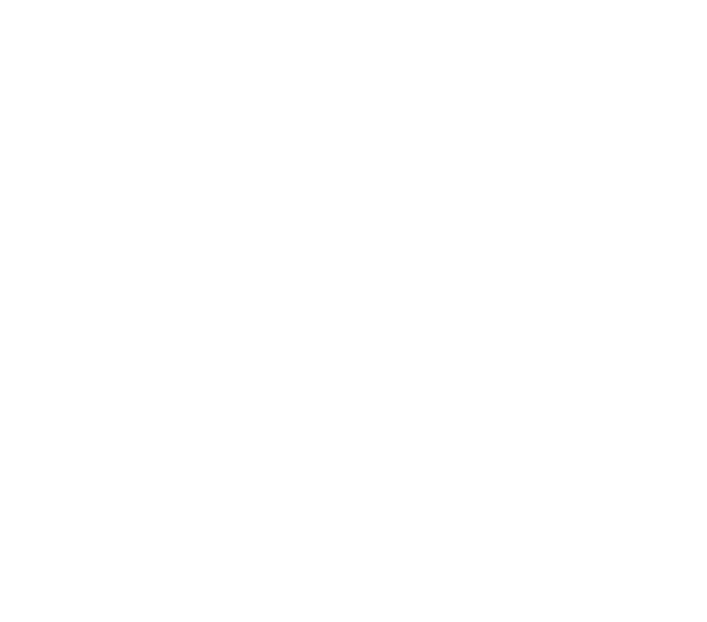
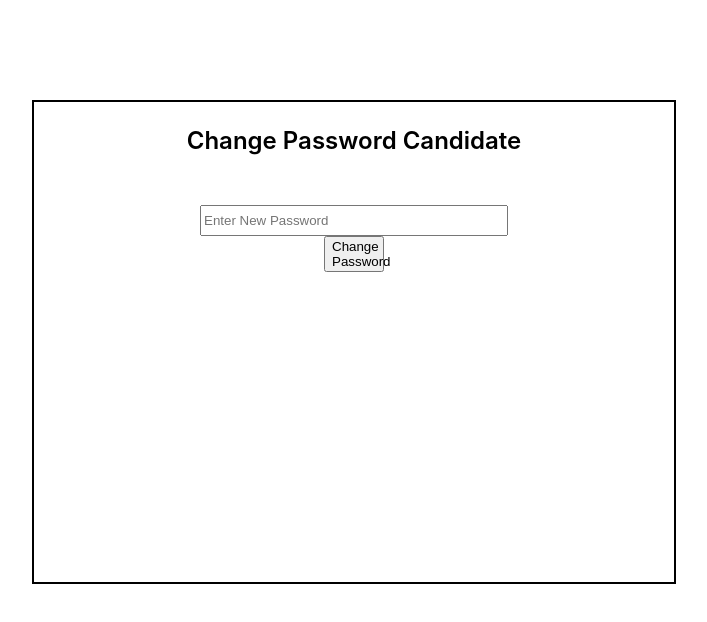
Before and after one commit to gauravbasantani/ccr-react, a React (Create React App) app: page /enterpassword in a window 1280 px wide. Before the commit this address had no page. Shown: the top 622 px of the page, without its empty margins (286-993 px from the left). Built offline with nearby package versions, Linux system fonts and the light colour scheme.

Commit message:
newReactcode

```diff
--- a/src/App.tsx
+++ b/src/App.tsx
@@ -12,6 +12,7 @@
 import Rating from './components/Rating';
 import ForgotPasswordCand from './components/ForgotPasswordCand';
 import EnterOTP from './components/EnterOTP';
+import EnterPassword from './components/EnterPassword';
 
 
 function App() {
@@ -31,6 +32,8 @@
       <Route path='/rating' element={<Rating/>}/>
        <Route path='/enteremail' element={<ForgotPasswordCand/>}/>
    <Route path='/enterotp' element={<EnterOTP/>}/>
+   <Route path='/enterpassword' element={<EnterPassword/>}/>
+
 
     </Routes>
     </BrowserRouter>
--- a/src/components/EnterPassword.tsx
+++ b/src/components/EnterPassword.tsx
@@ -1,9 +1,56 @@
-import React from 'react'
+import axios from 'axios';
+import React, { useState } from 'react';
+
+type AuthPassword = {
+  candidate_password: string;
+}
 
 const EnterPassword = () => {
+  const [data, setData] = useState<AuthPassword>({
+    candidate_password: '',
+  });
+
+  let storedEmail = localStorage.getItem('candidate_email');
+  console.log('Stored email:', storedEmail);
+
+  const handleChange = (e: React.ChangeEvent<HTMLInputElement>) => {
+    setData({ ...data, [e.target.name]: e.target.value });
+    console.log({ ...data, [e.target.name]: e.target.value });
+  };
+
+  const handleSubmit = (e: React.FormEvent<HTMLFormElement>) => {
+    e.preventDefault();
+
+    axios.put(`http://localhost:8090/finalcandchangepass?candidate_email=${storedEmail}&newpass=${data.candidate_password}`
+
+    )
+      .then((res) => {
+        console.log(res.data);
+      })
+      .catch(() => {
+        console.log('error');
+      });
+  };
+
   return (
-    <div>EnterPassword</div>
-  )
+    <div className="login">
+      <div className="container">
+        <p className="heading">Change Password Candidate</p>
+        <form className="form" onSubmit={handleSubmit}>
+          <input
+            type="password"
+            name="candidate_password"
+            value={data.candidate_password}
+            id="candidate_password"
+            onChange={handleChange}
+            placeholder="Enter New Password"
+            required
+          />
+          <button className="btn" type="submit">Change Password</button>
+        </form>
+      </div>
+    </div>
+  );
 }
 
-export default EnterPassword
+export default EnterPassword;
```
